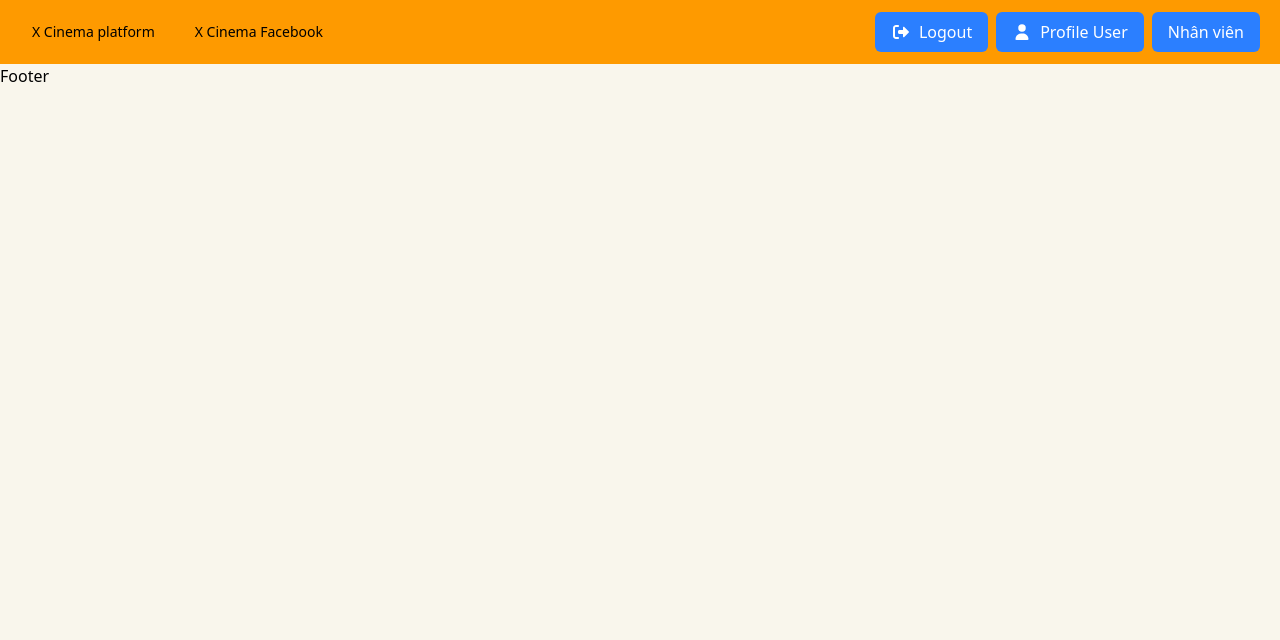
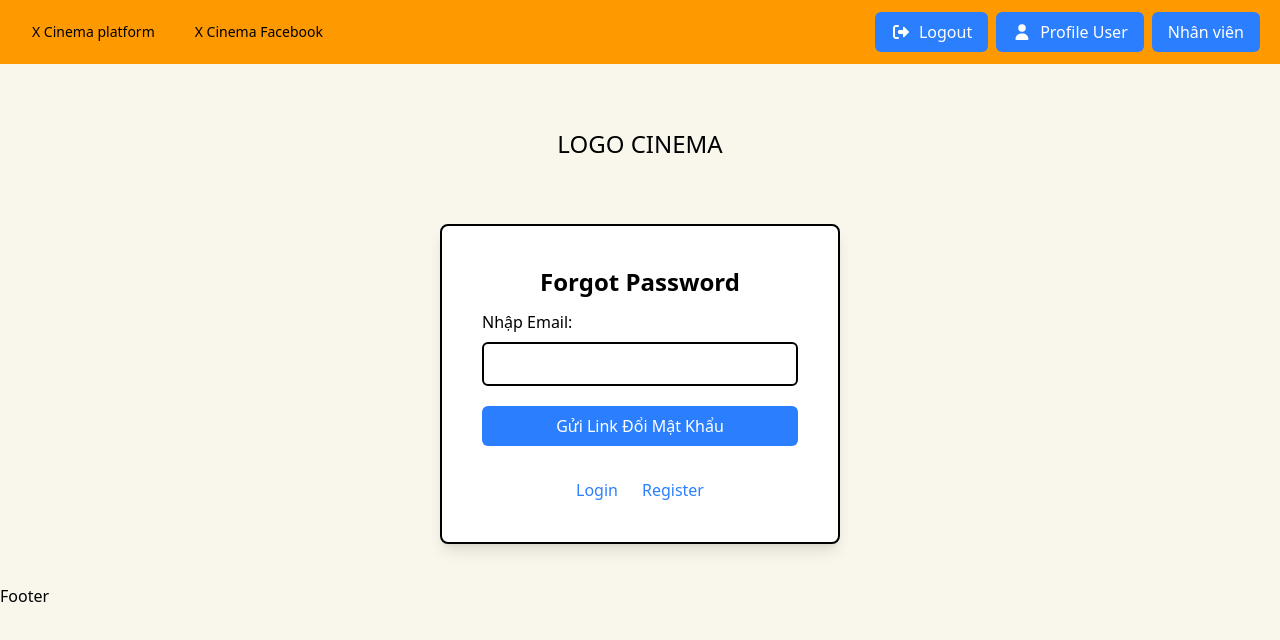
Before and after one commit to HUY20032002/feCinema, a React (Vite) app: page /forgot-password in a window 1280 px wide. Shown: the top 640 px of the page. Built offline with nearby package versions, Linux system fonts and the light colour scheme.

Commit message:
update laptop

```diff
--- a/src/App.jsx
+++ b/src/App.jsx
@@ -6,14 +6,18 @@ import Header from "./assets/Components/Header";
 import HomePage from "./assets/Pages/Home";
 import Login from "./assets/Pages/Login";
 import Register from "./assets/Pages/Register";
+import ForgotPassword from "./assets/Pages/ForgotPassword";
+import ResetPassword from "./assets/Pages/ResetPassword";
 function App() {
   return (
     <>
       <Header />
       <Routes>
         <Route path="/" element={<HomePage />} />
-        <Route path='/login' element={<Login />} />
-        <Route path="/register" element={<Register/>} />
+        <Route path="/login" element={<Login />} />
+        <Route path="/register" element={<Register />} />
+        <Route path="/forgot-password" element={<ForgotPassword />} />
+        <Route path="/reset-password" element={<ResetPassword />} />
       </Routes>
       <Footer />
     </>
--- /dev/null
+++ b/src/assets/Pages/ForgotPassword/index.jsx
@@ -0,0 +1,72 @@
+import React, { useState } from "react";
+import { Link } from "react-router-dom";
+
+function ForgotPassword() {
+  const [email, setEmail] = useState("");
+
+  const handleSubmit = (e) => {
+    e.preventDefault();
+
+    // Lấy user từ localStorage
+    const users = JSON.parse(localStorage.getItem("users")) || [];
+    const user = users.find((u) => u.email === email);
+
+    if (!user) {
+      alert("Email không tồn tại trong hệ thống!");
+      return;
+    }
+
+    // Giả lập gửi email (ở thực tế sẽ gọi API backend gửi mail)
+    const resetLink = `http://localhost:3000/reset-password?email=${email}`;
+    alert(`Link đổi mật khẩu đã được gửi tới email: ${email}\n\n${resetLink}`);
+
+    setEmail("");
+  };
+
+  return (
+    <div className="p-10 w-full">
+      <section className="flex items-center justify-center text-2xl p-6">
+        <Link to="/">LOGO CINEMA</Link>
+      </section>
+
+      <div
+        className="items-center
+          border-2 border-black p-10 rounded-lg shadow-lg
+          bg-white md:w-2/3 xl:w-1/3 md:mx-auto md:flex
+          md:flex-col md:items-center md:justify-center md:mt-10 md:gap-4">
+        <form onSubmit={handleSubmit} className="w-full space-y-3">
+          <h2 className="text-2xl font-bold text-center">Forgot Password</h2>
+
+          <div>
+            <label htmlFor="email">Nhập Email:</label>
+            <input
+              className="border-2 border-black rounded-md p-2 w-full my-2"
+              type="email"
+              id="email"
+              value={email}
+              onChange={(e) => setEmail(e.target.value)}
+              required
+            />
+          </div>
+
+          <button
+            className="bg-blue-500 text-white px-4 py-2 rounded-md hover:bg-blue-600 w-full"
+            type="submit">
+            Gửi Link Đổi Mật Khẩu
+          </button>
+        </form>
+
+        <div className="flex justify-center gap-6 mt-4">
+          <Link to="/login" className="text-blue-500 hover:underline">
+            Login
+          </Link>
+          <Link to="/register" className="text-blue-500 hover:underline">
+            Register
+          </Link>
+        </div>
+      </div>
+    </div>
+  );
+}
+
+export default ForgotPassword;
--- a/src/assets/Pages/Home/index.jsx
+++ b/src/assets/Pages/Home/index.jsx
@@ -2,7 +2,6 @@ import { useState } from "react";
 import Nagivator from "../../Components/Nagivator";
 import ShopGiff from "../../Components/ShopGif";
 import Tickets from "../../Components/Tickets";
-
 function HomePage() {
   const [active, setActive] = useState("SHOP QUÀ TẶNG"); // mặc định hiển thị Shop
 
--- a/src/assets/Pages/Login/index.jsx
+++ b/src/assets/Pages/Login/index.jsx
@@ -2,59 +2,62 @@ import React, { useState } from "react";
 import { useNavigate } from "react-router-dom";
 import { FontAwesomeIcon } from "@fortawesome/react-fontawesome";
 import { faEye, faEyeSlash } from "@fortawesome/free-solid-svg-icons";
+
 function Login() {
   const [email, setEmail] = useState("");
   const [password, setPassword] = useState("");
+  const [isShow, setShow] = useState(false);
+
   const navigate = useNavigate();
+
   const dataBase = [
     { email: "huy@gmail.com", password: "123456" },
     { email: "cc3m@gmail.com", password: "123456" },
   ];
-  const [isShow, setShow] = useState(false);
+
   const handleSubmit = (e) => {
     e.preventDefault();
-    // Xử lý đăng nhập ở đây
-    console.log("Email:", email);
-    console.log("Password:", password);
 
-    // Kiểm tra đăng nhập
     const user = dataBase.find(
       (user) => user.email === email && user.password === password
     );
     if (user) {
       alert("Đăng nhập thành công!");
+      navigate("/");
     } else {
       alert("Sai email hoặc mật khẩu!");
     }
-    // Reset form
+
     setEmail("");
     setPassword("");
-    navigate("/");
   };
 
   return (
-    <div className=" p-10  w-full">
-      <form
-        onSubmit={handleSubmit}
+    <div className="p-10 w-full">
+      <section className="flex items-center justify-center text-2xl p-6">
+        <a href="/"> LOGO CINEMA</a>
+      </section>
+      <div
         className="items-center
             border-2 border-black p-10 rounded-lg shadow-lg
-            bg-white md:w-1/3 md:mx-auto md:flex
-            md:flex-col md:items-center md:justify-center md:mt-10 md:gap-4
-            ">
-        <h2 className="text-2xl font-bold mb-4">Login</h2>
+            bg-white md:w-2/3 xl:w-1/3 md:mx-auto md:flex
+            md:flex-col md:items-center md:justify-center md:mt-10 md:gap-4">
+        {/* Form login */}
+        <form onSubmit={handleSubmit} className="">
+          <h2 className="text-2xl font-bold mb-4 text-center">Login</h2>
           <label htmlFor="email">Email:</label>
           <input
-          className="border-2 border-black rounded-md p-2 w-full"
+            className="border-2 border-black rounded-md p-2 w-full my-3"
             type="email"
             id="email"
             value={email}
             onChange={(e) => setEmail(e.target.value)}
           />
+
           <label htmlFor="password">Password:</label>
           <div className="relative w-full">
-          {" "}
             <input
-            className="border-2 border-black rounded-md p-2 w-full"
+              className="border-2 border-black rounded-md p-2 w-full my-3 "
               type={isShow ? "text" : "password"}
               id="password"
               value={password}
@@ -64,24 +67,28 @@ function Login() {
             <button
               type="button"
               onClick={() => setShow((prev) => !prev)}
-            className="absolute right-3 top-1/2 -translate-y-1/2 bg-white text-black">
+              className="absolute right-3 top-1/2 -translate-y-1/2 bg-white text-black ">
               <FontAwesomeIcon icon={isShow ? faEyeSlash : faEye} />
             </button>
           </div>
-        <div className="mb-2 mt-3">
-          <button className="mx-3" type="submit">
+
+          <button
+            className="bg-blue-500 text-white px-4 py-2 my-3 rounded-md hover:bg-blue-600 w-full "
+            type="submit">
             Login
           </button>
-          <button className="mx-3" type="submit">
+        </form>
+        <div className="flex justify-center gap-6 mt-4">
+          <a href="/register" className="text-blue-500 hover:underline">
             Register
-          </button>
-        </div>
-        <div className="flex items-center justify-center">
+          </a>
           <a href="/forgot-password" className="text-blue-500 hover:underline">
             Forgot Password?
           </a>
         </div>
-      </form>
+      </div>
+
+      {/* Các nút ngoài form */}
     </div>
   );
 }
--- a/src/assets/Pages/Register/index.jsx
+++ b/src/assets/Pages/Register/index.jsx
@@ -1,5 +1,5 @@
 import React, { useState } from "react";
-import { useNavigate } from "react-router-dom";
+import { useNavigate, Link } from "react-router-dom";
 import { FontAwesomeIcon } from "@fortawesome/react-fontawesome";
 import { faEye, faEyeSlash } from "@fortawesome/free-solid-svg-icons";
 
@@ -15,23 +15,18 @@ function Register() {
   const handleSubmit = (e) => {
     e.preventDefault();
 
-    // Kiểm tra mật khẩu trùng khớp
     if (password !== password2) {
       alert("Mật khẩu không khớp!");
       return;
     }
 
-    // Lấy dữ liệu từ localStorage
     const users = JSON.parse(localStorage.getItem("users")) || [];
-
-    // Kiểm tra email trùng
     const isExist = users.find((u) => u.email === email);
     if (isExist) {
       alert("Email đã tồn tại!");
       return;
     }
 
-    // Lưu user mới
     users.push({ email, password });
     localStorage.setItem("users", JSON.stringify(users));
 
@@ -43,15 +38,21 @@ function Register() {
   };
 
   return (
-    <div className=" p-10 w-full">
-      <form
-        onSubmit={handleSubmit}
+    <div className="p-10 w-full">
+      <section className="flex items-center justify-center text-2xl p-6">
+        <Link to="/">LOGO CINEMA</Link>
+      </section>
+
+      <div
         className="items-center
           border-2 border-black p-10 rounded-lg shadow-lg
           bg-white md:w-2/3 xl:w-1/3 md:mx-auto md:flex
           md:flex-col md:items-center md:justify-center md:mt-10 md:gap-4">
-        <h2 className="text-2xl font-bold mb-4">Register</h2>
+        {/* Form đăng ký */}
+        <form onSubmit={handleSubmit} className="w-full space-y-3">
+          <h2 className="text-2xl font-bold text-center">Register</h2>
 
+          <div>
             <label htmlFor="email">Email:</label>
             <input
               className="border-2 border-black rounded-md p-2 w-full"
@@ -61,10 +62,11 @@ function Register() {
               onChange={(e) => setEmail(e.target.value)}
               required
             />
+          </div>
 
+          <div>
             <label htmlFor="password">Password:</label>
             <div className="relative w-full">
-          {" "}
               <input
                 className="border-2 border-black rounded-md p-2 w-full"
                 type={isShow ? "text" : "password"}
@@ -80,7 +82,9 @@ function Register() {
                 <FontAwesomeIcon icon={isShow ? faEyeSlash : faEye} />
               </button>
             </div>
+          </div>
 
+          <div>
             <label htmlFor="password2">Nhập lại Password:</label>
             <div className="relative w-full">
               <input
@@ -98,33 +102,25 @@ function Register() {
                 <FontAwesomeIcon icon={isShow2 ? faEyeSlash : faEye} />
               </button>
             </div>
+          </div>
 
           <button
-          type="button"
-          onClick={() => setShow2((prev) => !prev)}
-          className="absolute right-2 top-2 text-blue-500">
-          <FontAwesomeIcon icon={isShow2 ? faEyeSlash : faEye} />
-        </button>
-
-        <div className="flex items-center justify-center">
-          <button
-            className="bg-blue-500 text-white px-4 py-2 m-3 rounded-md hover:bg-blue-600 "
+            className="bg-blue-500 text-white px-4 py-2 rounded-md hover:bg-blue-600 w-full"
             type="submit">
             Register
           </button>
-          <button
-            className="bg-blue-500 text-white px-4 py-2 rounded-md hover:bg-blue-600"
-            type="submit">
+        </form>
+
+        {/* Link ngoài form */}
+        <div className="flex justify-center gap-6 mt-4">
+          <Link to="/login" className="text-blue-500 hover:underline">
             Login
-          </button>
+          </Link>
+          <Link to="/forgot-password" className="text-blue-500 hover:underline">
+            Forgot Password?
+          </Link>
         </div>
-
-        <div className="text-center">
-          <a href="/forgot-password" className="text-blue-500 hover:underline">
-            Forgot Password?
-          </a>
       </div>
-      </form>
     </div>
   );
 }
--- /dev/null
+++ b/src/assets/Pages/ResetPassword/index.jsx
@@ -0,0 +1,105 @@
+import React, { useState, useEffect } from "react";
+import { useNavigate, useLocation, Link } from "react-router-dom";
+
+function ResetPassword() {
+  const [password, setPassword] = useState("");
+  const [password2, setPassword2] = useState("");
+  const [email, setEmail] = useState("");
+  const navigate = useNavigate();
+  const location = useLocation();
+
+  // Lấy email từ query param (?email=...)
+  useEffect(() => {
+    const queryParams = new URLSearchParams(location.search);
+    const emailParam = queryParams.get("email");
+    if (emailParam) {
+      setEmail(emailParam);
+    } else {
+      alert("Link không hợp lệ!");
+      navigate("/forgot-password");
+    }
+  }, [location, navigate]);
+
+  const handleSubmit = (e) => {
+    e.preventDefault();
+
+    if (password !== password2) {
+      alert("Mật khẩu không khớp!");
+      return;
+    }
+
+    let users = JSON.parse(localStorage.getItem("users")) || [];
+    const userIndex = users.findIndex((u) => u.email === email);
+
+    if (userIndex === -1) {
+      alert("Email không tồn tại!");
+      return;
+    }
+
+    // Cập nhật mật khẩu
+    users[userIndex].password = password;
+    localStorage.setItem("users", JSON.stringify(users));
+
+    alert("Đổi mật khẩu thành công!");
+    navigate("/login");
+  };
+
+  return (
+    <div className="p-10 w-full">
+      <section className="flex items-center justify-center text-2xl p-6">
+        <Link to="/">LOGO CINEMA</Link>
+      </section>
+
+      <div
+        className="items-center
+          border-2 border-black p-10 rounded-lg shadow-lg
+          bg-white md:w-2/3 xl:w-1/3 md:mx-auto md:flex
+          md:flex-col md:items-center md:justify-center md:mt-10 md:gap-4">
+        <form onSubmit={handleSubmit} className="w-full space-y-3">
+          <h2 className="text-2xl font-bold text-center">Đặt lại mật khẩu</h2>
+
+          <div>
+            <label htmlFor="password">Mật khẩu mới:</label>
+            <input
+              className="border-2 border-black rounded-md p-2 w-full"
+              type="password"
+              id="password"
+              value={password}
+              onChange={(e) => setPassword(e.target.value)}
+              required
+            />
+          </div>
+
+          <div>
+            <label htmlFor="password2">Xác nhận mật khẩu:</label>
+            <input
+              className="border-2 border-black rounded-md p-2 w-full"
+              type="password"
+              id="password2"
+              value={password2}
+              onChange={(e) => setPassword2(e.target.value)}
+              required
+            />
+          </div>
+
+          <button
+            className="bg-blue-500 text-white px-4 py-2 rounded-md hover:bg-blue-600 w-full"
+            type="submit">
+            Xác nhận
+          </button>
+        </form>
+
+        <div className="flex justify-center gap-6 mt-4">
+          <Link to="/login" className="text-blue-500 hover:underline">
+            Login
+          </Link>
+          <Link to="/register" className="text-blue-500 hover:underline">
+            Register
+          </Link>
+        </div>
+      </div>
+    </div>
+  );
+}
+
+export default ResetPassword;
```
Lines whose indentation alone changed are shown as unchanged.
